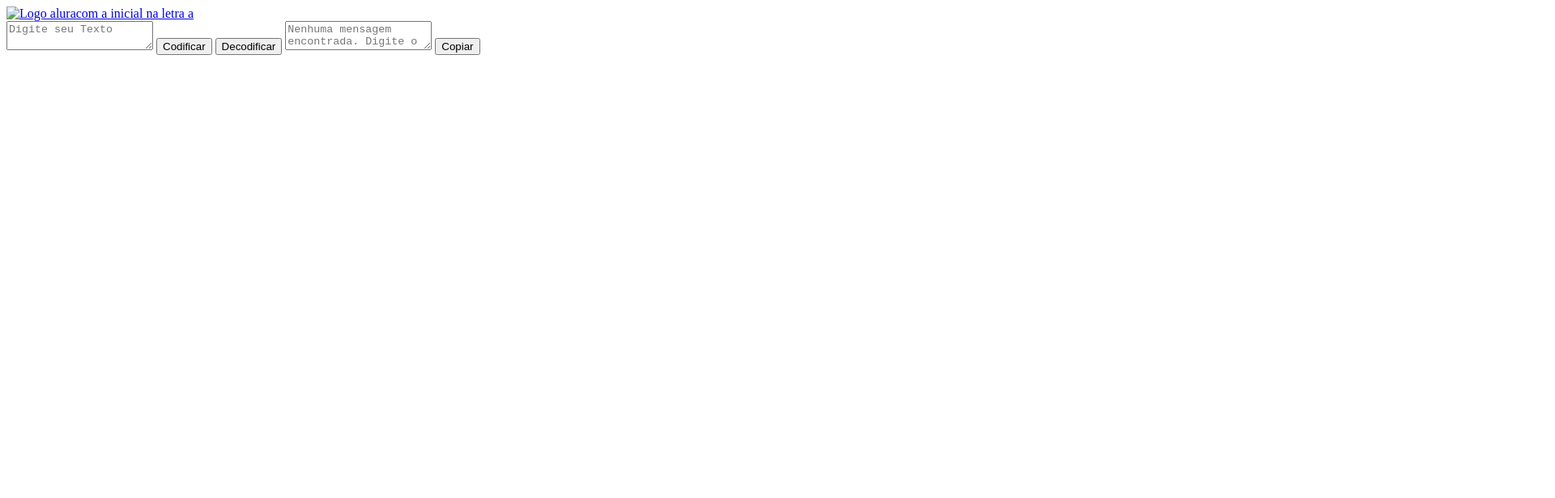
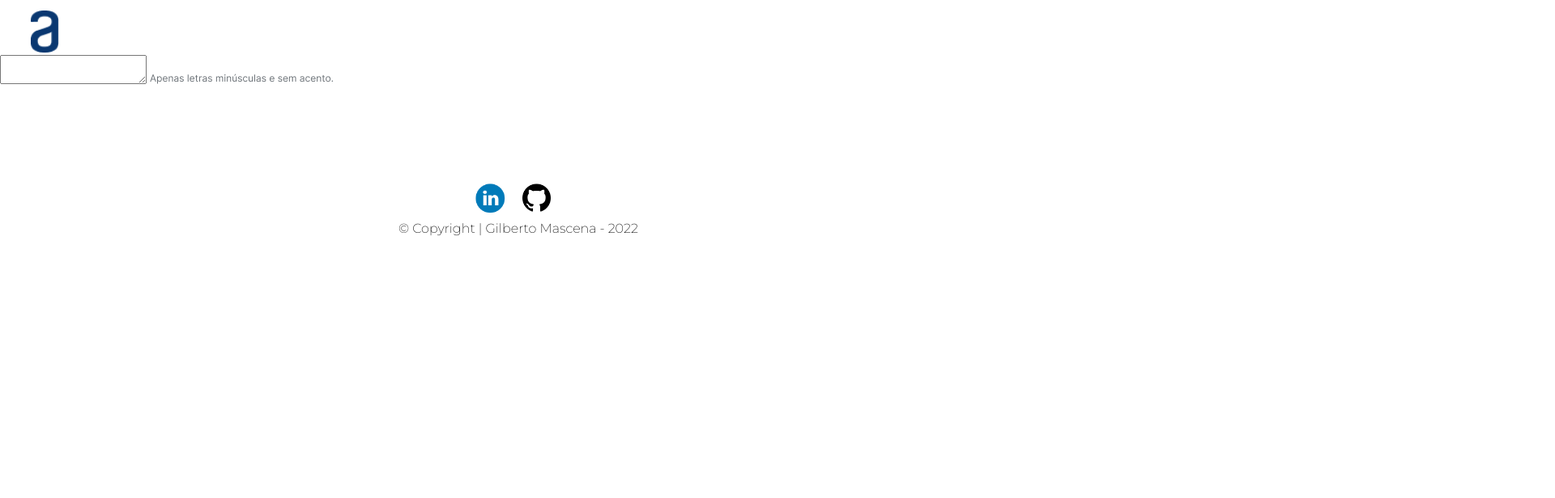
Before and after one commit to Gilberto-Mascena/Challenge_Codificador, a plain HTML site: page index.html in a window 1280 px wide. Shown: the top 616 px of the page at 81% size, 1920 px wide, since content can reach past the window. Drawn offline with Linux system fonts and the light colour scheme.

Commit message:
Troca de png e css

```diff
--- a/index.html
+++ b/index.html
@@ -1,28 +1,27 @@
 <!DOCTYPE html>
 <html lang="pt-br">
     <head>
-    <meta charset="pt-br">
-    <meta http-equiv="X-UA-Compatible" content="IE=edge">
-    <meta name="viewport" content="width=device-width, initial-scale=1.0">
-    <link href="https://fonts.googleapis.com/css2?family=Inter&family=Montserrat:ital,wght@0,200;0,600;1,100&display=swap" rel="stylesheet">
+        <meta charset="pt-br">
+        <meta http-equiv="X-UA-Compatible" content="IE=edge">
+        <meta name="viewport" content="width=device-width, initial-scale=1.0">
 
-    <title>Codificador</title>
+        <link rel="stylesheet" href="reset.css">
+        <link rel="stylesheet" href="style.css">
+        <link href="https://fonts.googleapis.com/css2?family=Inter&family=Montserrat:ital,wght@0,200;0,600;1,100&display=swap" rel="stylesheet">
+        <title>Decodificador</title>
     </head>
-    <header><a target="_blank" href="https://www.alura.com.br/oracle-next-education"><img class="logoalura" src="imagens/alura.png" alt="Logo aluracom a inicial na letra a"></a><img></header>
     <body>
-        <textarea class="entrada de texto" placeholder="Digite seu Texto"></textarea>
-        <button>Codificar</button>
-        <button>Decodificar</button>
-        <textarea class="saida de texto" placeholder="Nenhuma mensagem encontrada. Digite o texto que deseja Codificar"></textarea>
-        <button>Copiar</button>
-        <div>
-            <footer>
-                <address>
-                <a href="https://www.linkedin.com/in/gilberto-mascena-96393723a/" target="_blank"><img src="LinkedIn.png"></a>
-                <a href="https://www.github.com/Gilberto-Mascena/" target="_blank"><img src="GitHub_Logo.png" alt="github"></a>
-                </address>
-                <p class="copyright">&copy; Copyright By Gilberto Mascena - 2022</p>
-            </footer>
-
-        </div>
+        <header>
+            <a target="_blank" href="https://www.alura.com.br/oracle-next-education"><img class="logo" src="alura.png" alt="Logo-Alura"></a>
+        </header>
+        <textarea></textarea>
+        <img class="aviso" src="warning.png" alt="Aviso sobre usar letras minusculas e sem acento">
+        <footer>
+            <div>
+                 <a href="https://www.linkedin.com/in/gilberto-mascena-96393723a/" target="_blank"><img class="link-linkedin" src="linkedin-logo.png"></a>
+                 <a href="https://www.github.com/Gilberto-Mascena/" target="_blank"><img class="link" src="logotipo-do-github.png" alt="github"></a>
+                 <p class="copyright">&copy; Copyright | Gilberto Mascena - 2022</p>
+            </div>
+        </footer>
+    </body>
 </html>
--- /dev/null
+++ b/reset.css
@@ -0,0 +1,48 @@
+/* http://meyerweb.com/eric/tools/css/reset/
+   v2.0 | 20110126
+   License: none (public domain)
+*/
+
+html, body, div, span, applet, object, iframe,
+h1, h2, h3, h4, h5, h6, p, blockquote, pre,
+a, abbr, acronym, address, big, cite, code,
+del, dfn, em, img, ins, kbd, q, s, samp,
+small, strike, strong, sub, sup, tt, var,
+b, u, i, center,
+dl, dt, dd, ol, ul, li,
+fieldset, form, label, legend,
+table, caption, tbody, tfoot, thead, tr, th, td,
+article, aside, canvas, details, embed,
+figure, figcaption, footer, header, hgroup,
+menu, nav, output, ruby, section, summary,
+time, mark, audio, video {
+	margin: 0;
+	padding: 0;
+	border: 0;
+	font-size: 100%;
+	font: inherit;
+	vertical-align: baseline;
+}
+/* HTML5 display-role reset for older browsers */
+article, aside, details, figcaption, figure,
+footer, header, hgroup, menu, nav, section {
+	display: block;
+}
+body {
+	line-height: 1;
+}
+ol, ul {
+	list-style: none;
+}
+blockquote, q {
+	quotes: none;
+}
+blockquote:before, blockquote:after,
+q:before, q:after {
+	content: '';
+	content: none;
+}
+table {
+	border-collapse: collapse;
+	border-spacing: 0;
+}
--- a/style.css
+++ b/style.css
@@ -0,0 +1,32 @@
+
+body {
+   font-family: 'Montserrat', sans-serif;
+}
+
+.logo {
+   /* Vector */
+
+margin: 1% 0 0 3%;
+width: 35px;
+
+}
+
+/* Rodapé */
+footer {
+   position: static;
+   margin-top: 8%;
+   height: 6rem;
+   text-align: center;
+   line-height: 1em;
+   padding-bottom: 2px;
+}
+
+.link-linkedin {
+width: 40px;
+margin: 15px 15px 7px 0;
+}
+
+.link {
+   width: 35px;
+   margin: 15px 15px 10px 0;
+}
```
Also changed, not shown: GitHub_Logo.png (deleted), LinkedIn.png (deleted), linkedin-logo.png (added), logotipo-do-github.png (added), warning.png (added).
